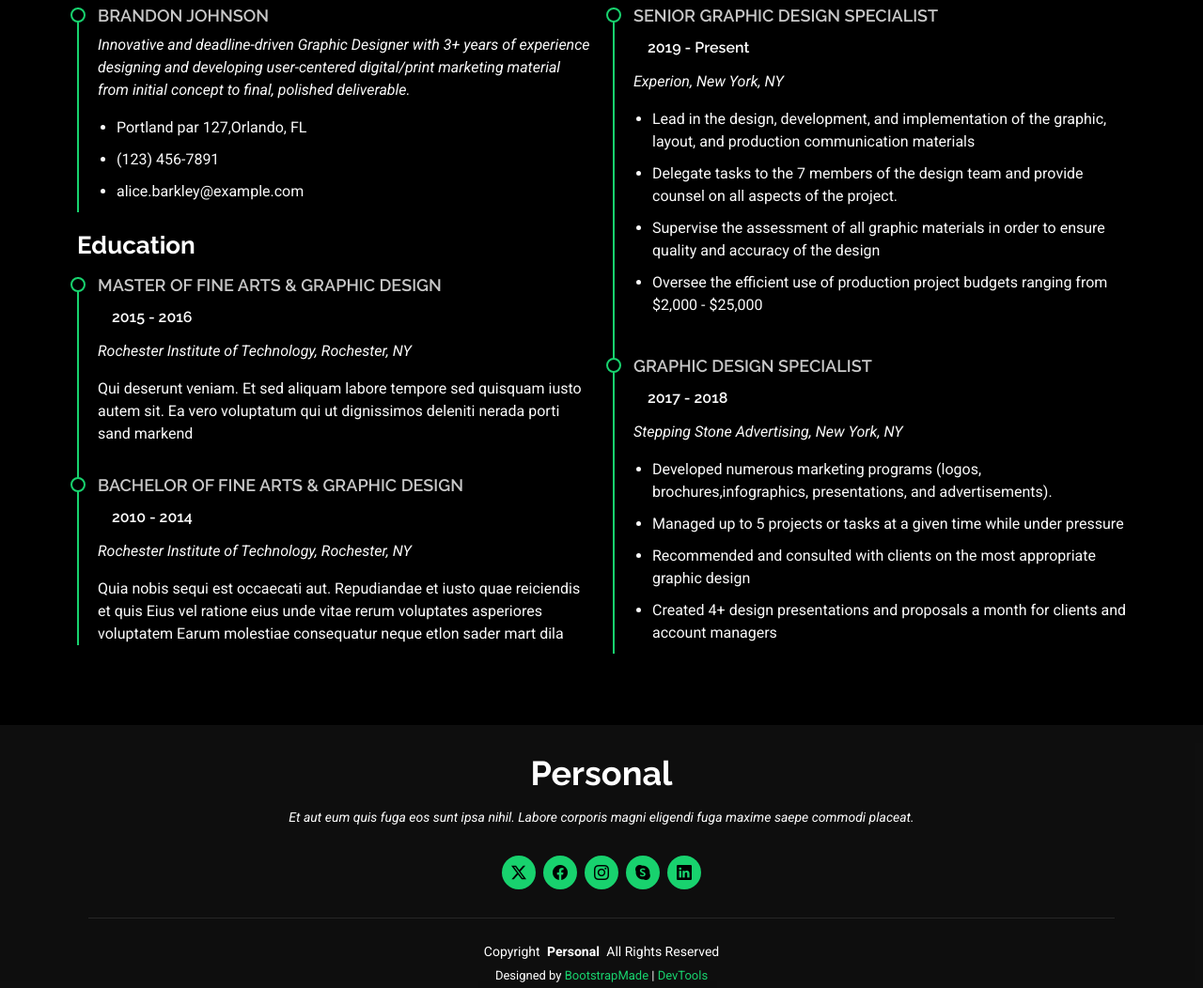
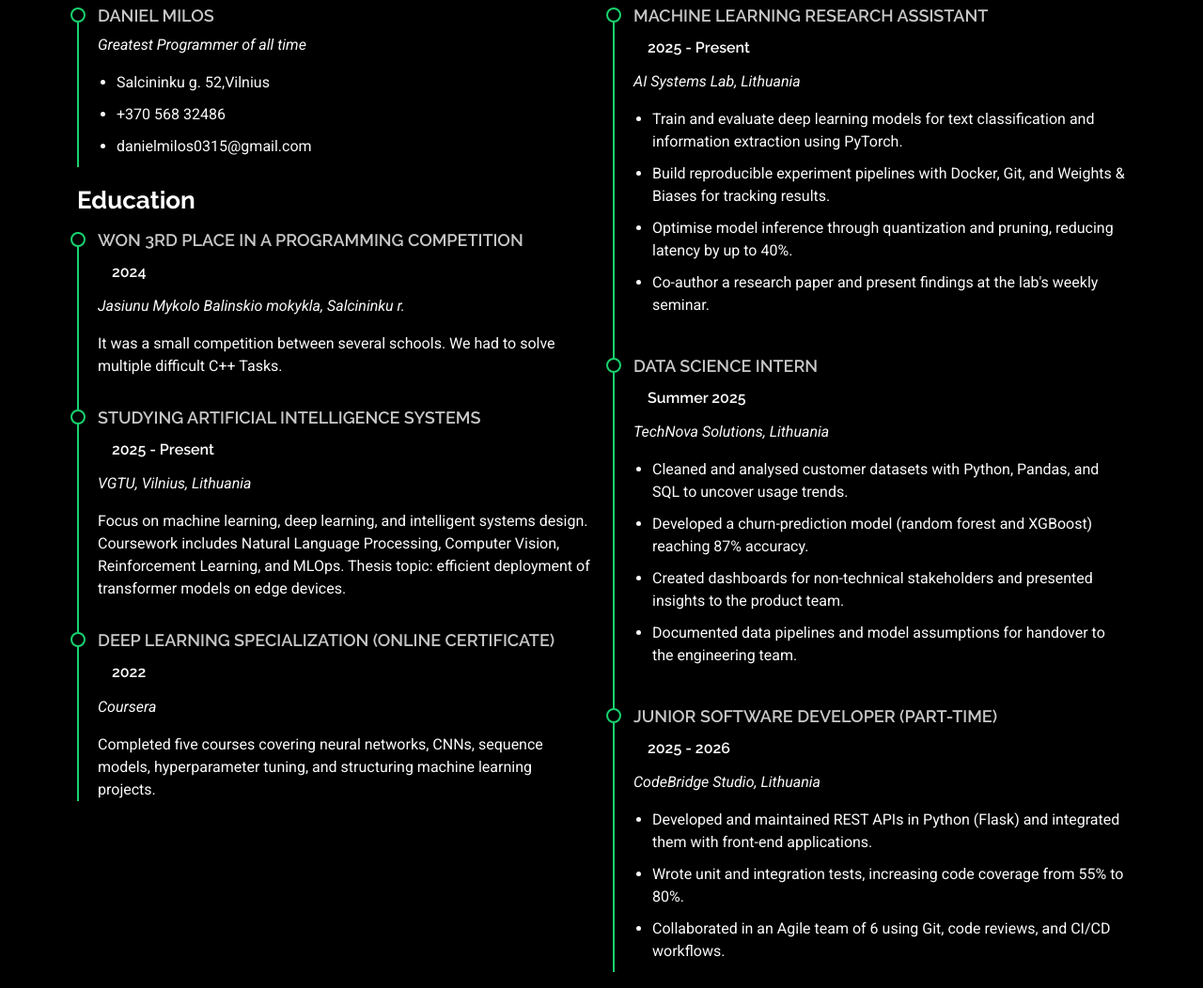
Before and after one commit to DanielMilos/danielmilos.github.io, a plain HTML site: page resume.html in a window 1280 px wide. Shown: the part 480-1532 px from the top of the page at 94% size. Drawn offline with Linux system fonts and the light colour scheme.

Commit message:
Resume change

```diff
--- a/resume.html
+++ b/resume.html
@@ -4,7 +4,7 @@
 <head>
   <meta charset="utf-8">
   <meta content="width=device-width, initial-scale=1.0" name="viewport">
-  <title>Resume - Personal Bootstrap Template</title>
+  <title>Resume</title>
   <meta name="description" content="">
   <meta name="keywords" content="">
 
@@ -96,57 +96,75 @@
             <h3 class="resume-title">Sumary</h3>
 
             <div class="resume-item pb-0">
-              <h4>Brandon Johnson</h4>
-              <p><em>Innovative and deadline-driven Graphic Designer with 3+ years of experience designing and developing user-centered digital/print marketing material from initial concept to final, polished deliverable.</em></p>
+              <h4>Daniel Milos</h4>
+              <p><em>Greatest Programmer of all time</em></p>
               <ul>
-                <li>Portland par 127,Orlando, FL</li>
-                <li>(123) 456-7891</li>
-                <li>alice.barkley@example.com</li>
+                <li>Salcininku g. 52,Vilnius</li>
+                <li>+370 568 32486</li>
+                <li>danielmilos0315@gmail.com</li>
               </ul>
             </div><!-- Edn Resume Item -->
 
             <h3 class="resume-title">Education</h3>
             <div class="resume-item">
-              <h4>Master of Fine Arts &amp; Graphic Design</h4>
-              <h5>2015 - 2016</h5>
-              <p><em>Rochester Institute of Technology, Rochester, NY</em></p>
-              <p>Qui deserunt veniam. Et sed aliquam labore tempore sed quisquam iusto autem sit. Ea vero voluptatum qui ut dignissimos deleniti nerada porti sand markend</p>
+              <h4>Won 3rd place in a programming competition</h4>
+              <h5>2024</h5>
+              <p><em>Jasiunu Mykolo Balinskio mokykla, Salcininku r.</em></p>
+              <p>It was a small competition between several schools. We had to solve multiple difficult C++ Tasks.</p>
             </div><!-- Edn Resume Item -->
 
             <div class="resume-item">
-              <h4>Bachelor of Fine Arts &amp; Graphic Design</h4>
-              <h5>2010 - 2014</h5>
-              <p><em>Rochester Institute of Technology, Rochester, NY</em></p>
-              <p>Quia nobis sequi est occaecati aut. Repudiandae et iusto quae reiciendis et quis Eius vel ratione eius unde vitae rerum voluptates asperiores voluptatem Earum molestiae consequatur neque etlon sader mart dila</p>
-            </div><!-- Edn Resume Item -->
+              <h4>Studying Artificial Intelligence Systems</h4>
+              <h5>2025 - Present</h5>
+              <p><em>VGTU, Vilnius, Lithuania</em></p>
+              <p>Focus on machine learning, deep learning, and intelligent systems design. Coursework includes Natural Language Processing, Computer Vision, Reinforcement Learning, and MLOps. Thesis topic: efficient deployment of transformer models on edge devices.</p>
+            </div><!-- End Resume Item -->
+
+            <div class="resume-item">
+              <h4>Deep Learning Specialization (Online Certificate)</h4>
+              <h5>2022</h5>
+              <p><em>Coursera</em></p>
+              <p>Completed five courses covering neural networks, CNNs, sequence models, hyperparameter tuning, and structuring machine learning projects.</p>
+            </div><!-- End Resume Item -->
 
           </div>
 
           <div class="col-lg-6" data-aos="fade-up" data-aos-delay="200">
             <h3 class="resume-title">Professional Experience</h3>
             <div class="resume-item">
-              <h4>Senior graphic design specialist</h4>
-              <h5>2019 - Present</h5>
-              <p><em>Experion, New York, NY </em></p>
+              <h4>Machine Learning Research Assistant</h4>
+              <h5>2025 - Present</h5>
+              <p><em>AI Systems Lab, Lithuania</em></p>
               <ul>
-                <li>Lead in the design, development, and implementation of the graphic, layout, and production communication materials</li>
-                <li>Delegate tasks to the 7 members of the design team and provide counsel on all aspects of the project. </li>
-                <li>Supervise the assessment of all graphic materials in order to ensure quality and accuracy of the design</li>
-                <li>Oversee the efficient use of production project budgets ranging from $2,000 - $25,000</li>
+                <li>Train and evaluate deep learning models for text classification and information extraction using PyTorch.</li>
+                <li>Build reproducible experiment pipelines with Docker, Git, and Weights &amp; Biases for tracking results.</li>
+                <li>Optimise model inference through quantization and pruning, reducing latency by up to 40%.</li>
+                <li>Co-author a research paper and present findings at the lab's weekly seminar.</li>
               </ul>
-            </div><!-- Edn Resume Item -->
+            </div><!-- End Resume Item -->
 
             <div class="resume-item">
-              <h4>Graphic design specialist</h4>
-              <h5>2017 - 2018</h5>
-              <p><em>Stepping Stone Advertising, New York, NY</em></p>
+              <h4>Data Science Intern</h4>
+              <h5>Summer 2025</h5>
+              <p><em>TechNova Solutions, Lithuania</em></p>
               <ul>
-                <li>Developed numerous marketing programs (logos, brochures,infographics, presentations, and advertisements).</li>
-                <li>Managed up to 5 projects or tasks at a given time while under pressure</li>
-                <li>Recommended and consulted with clients on the most appropriate graphic design</li>
-                <li>Created 4+ design presentations and proposals a month for clients and account managers</li>
+                <li>Cleaned and analysed customer datasets with Python, Pandas, and SQL to uncover usage trends.</li>
+                <li>Developed a churn-prediction model (random forest and XGBoost) reaching 87% accuracy.</li>
+                <li>Created dashboards for non-technical stakeholders and presented insights to the product team.</li>
+                <li>Documented data pipelines and model assumptions for handover to the engineering team.</li>
               </ul>
-            </div><!-- Edn Resume Item -->
+            </div><!-- End Resume Item -->
+
+            <div class="resume-item">
+              <h4>Junior Software Developer (Part-time)</h4>
+              <h5>2025 - 2026</h5>
+              <p><em>CodeBridge Studio, Lithuania</em></p>
+              <ul>
+                <li>Developed and maintained REST APIs in Python (Flask) and integrated them with front-end applications.</li>
+                <li>Wrote unit and integration tests, increasing code coverage from 55% to 80%.</li>
+                <li>Collaborated in an Agile team of 6 using Git, code reviews, and CI/CD workflows.</li>
+              </ul>
+            </div><!-- End Resume Item -->
 
           </div>
 
```
